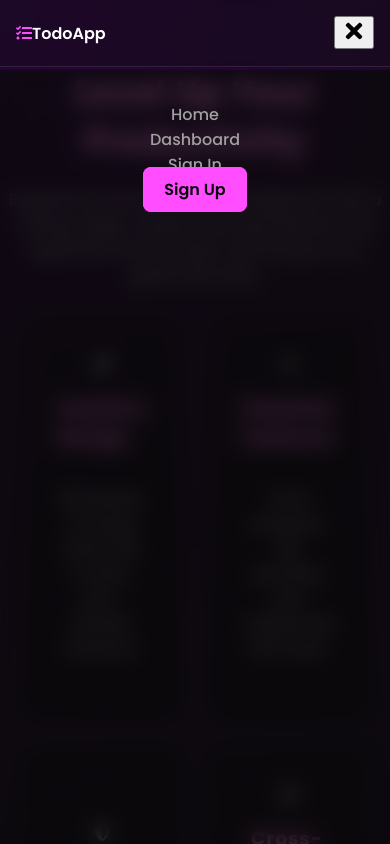
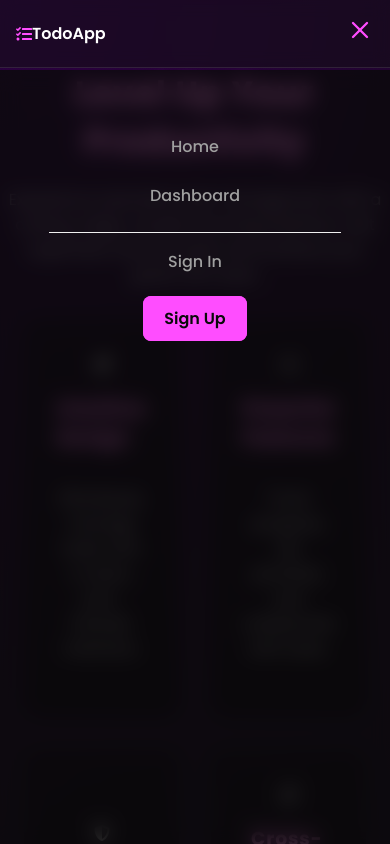
Before and after one commit to Aashra55/Evolution-of-Todo-Hackathon, a Next.js app in the folder Phase-II-Todo-Full-Stack-Web-Application/todo-web-app/src/frontend/: page / in a window 390 px wide. Both pictures are taken after a click on the button "Toggle menu". Shown: the top 844 px of the page. Built offline with nearby package versions, Linux system fonts and the light colour scheme.

Commit message:
Phase-II Updated

```diff
--- a/Phase-II-Todo-Full-Stack-Web-Application/todo-web-app/src/frontend/src/app/globals.css
+++ b/Phase-II-Todo-Full-Stack-Web-Application/todo-web-app/src/frontend/src/app/globals.css
@@ -603,8 +603,46 @@ body {
 
 
 
+
+
+
+
       margin-bottom: 1.5rem;
 
 
 
+
+
+
+
     }
+
+
+
+
+
+
+
+
+
+
+
+
+
+
+
+    /* --- Hamburger Icon Styles --- */
+.hamburger-icon-themed {
+  background: transparent;
+  border: none;
+  padding: 0;
+  outline: none;
+  cursor: pointer;
+  color: var(--neon-pink);
+  transition: all 0.3s ease;
+  z-index: 10; /* Ensure it's above other elements if needed */
+}
+
+.hamburger-icon-themed:hover {
+  filter: brightness(1.2);
+}
--- /dev/null
+++ b/Phase-II-Todo-Full-Stack-Web-Application/todo-web-app/src/frontend/src/components/icons/HamburgerIcon.tsx
@@ -0,0 +1,37 @@
+const HamburgerIcon = ({ open }: { open: boolean }) => (
+  <svg
+    width="24"
+    height="24"
+    viewBox="0 0 24 24"
+    fill="none"
+    xmlns="http://www.w3.org/2000/svg"
+    className="hamburger-svg"
+  >
+    <path
+      className={`line top ${open ? 'open' : ''}`}
+      d="M3 6H21"
+      stroke="currentColor"
+      strokeWidth="2.5"
+      strokeLinecap="round"
+      strokeLinejoin="round"
+    />
+    <path
+      className={`line middle ${open ? 'open' : ''}`}
+      d="M3 12H21"
+      stroke="currentColor"
+      strokeWidth="2.5"
+      strokeLinecap="round"
+      strokeLinejoin="round"
+    />
+    <path
+      className={`line bottom ${open ? 'open' : ''}`}
+      d="M3 18H21"
+      stroke="currentColor"
+      strokeWidth="2.5"
+      strokeLinecap="round"
+      strokeLinejoin="round"
+    />
+  </svg>
+);
+
+export default HamburgerIcon;
--- a/Phase-II-Todo-Full-Stack-Web-Application/todo-web-app/src/frontend/src/components/layout/HeaderSaaS.tsx
+++ b/Phase-II-Todo-Full-Stack-Web-Application/todo-web-app/src/frontend/src/components/layout/HeaderSaaS.tsx
@@ -1,8 +1,9 @@
 'use client';
 
 import Link from 'next/link';
-import { FaTasks, FaBars, FaTimes } from 'react-icons/fa';
 import { useState } from 'react';
+import { FiMenu, FiX } from 'react-icons/fi';
+import { FaTasks } from 'react-icons/fa';
 
 const HeaderSaaS = () => {
   const [isMobileMenuOpen, setIsMobileMenuOpen] = useState(false);
@@ -45,9 +46,10 @@ const HeaderSaaS = () => {
             <div className="mobile-menu-toggle">
               <button
                 onClick={() => setIsMobileMenuOpen(!isMobileMenuOpen)}
-                className="text-white focus:outline-none"
+                className="hamburger-icon-themed focus:outline-none"
+                aria-label="Toggle menu"
               >
-                {isMobileMenuOpen ? <FaTimes size={24} /> : <FaBars size={24} />}
+                {isMobileMenuOpen ? <FiX size={28} /> : <FiMenu size={28} />}
               </button>
             </div>
           </div>
@@ -57,21 +59,20 @@ const HeaderSaaS = () => {
       {/* Mobile Menu */}
       {isMobileMenuOpen && (
         <div className="mobile-menu">
-          <nav className="flex flex-col items-center gap-8 py-8">
-            <Link href="/" passHref>
+          <nav style={{ display: 'flex', flexDirection: 'column', alignItems: 'center', width: '100%', paddingTop: '2rem' }}>
+            <Link href="/" passHref style={{ display: 'block', marginBottom: '1.5rem', textDecoration: 'none' }}>
               <span className="nav-link-saas text-xl" onClick={() => setIsMobileMenuOpen(false)}>Home</span>
             </Link>
-            <Link href="/dashboard" passHref>
+            <Link href="/dashboard" passHref style={{ display: 'block', marginBottom: '1.5rem', textDecoration: 'none' }}>
               <span className="nav-link-saas text-xl" onClick={() => setIsMobileMenuOpen(false)}>Dashboard</span>
             </Link>
-            <div className="flex flex-col items-center gap-6 mt-6">
-                <Link href="/signin" passHref>
-                    <span className="btn-secondary-saas" onClick={() => setIsMobileMenuOpen(false)}>Sign In</span>
-                </Link>
-                <Link href="/signup" passHref>
-                    <span className="btn-primary-saas" onClick={() => setIsMobileMenuOpen(false)}>Sign Up</span>
-                </Link>
-            </div>
+            <div className="border-t border-gray-700 w-3/4 my-4"></div>
+            <Link href="/signin" passHref style={{ display: 'block', margin: '1rem 0', textDecoration: 'none' }}>
+                <span className="btn-secondary-saas" onClick={() => setIsMobileMenuOpen(false)}>Sign In</span>
+            </Link>
+            <Link href="/signup" passHref style={{ display: 'block', margin: '1rem 0', textDecoration: 'none' }}>
+                <span className="btn-primary-saas" onClick={() => setIsMobileMenuOpen(false)}>Sign Up</span>
+            </Link>
           </nav>
         </div>
       )}
```
